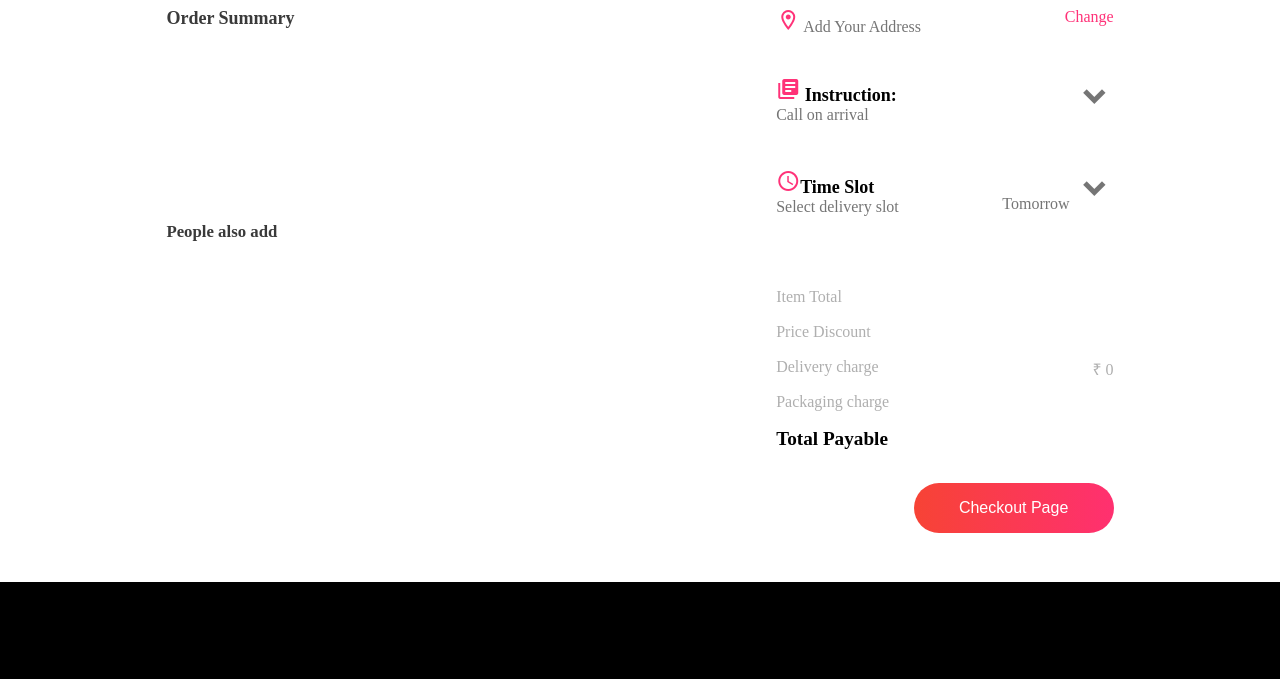
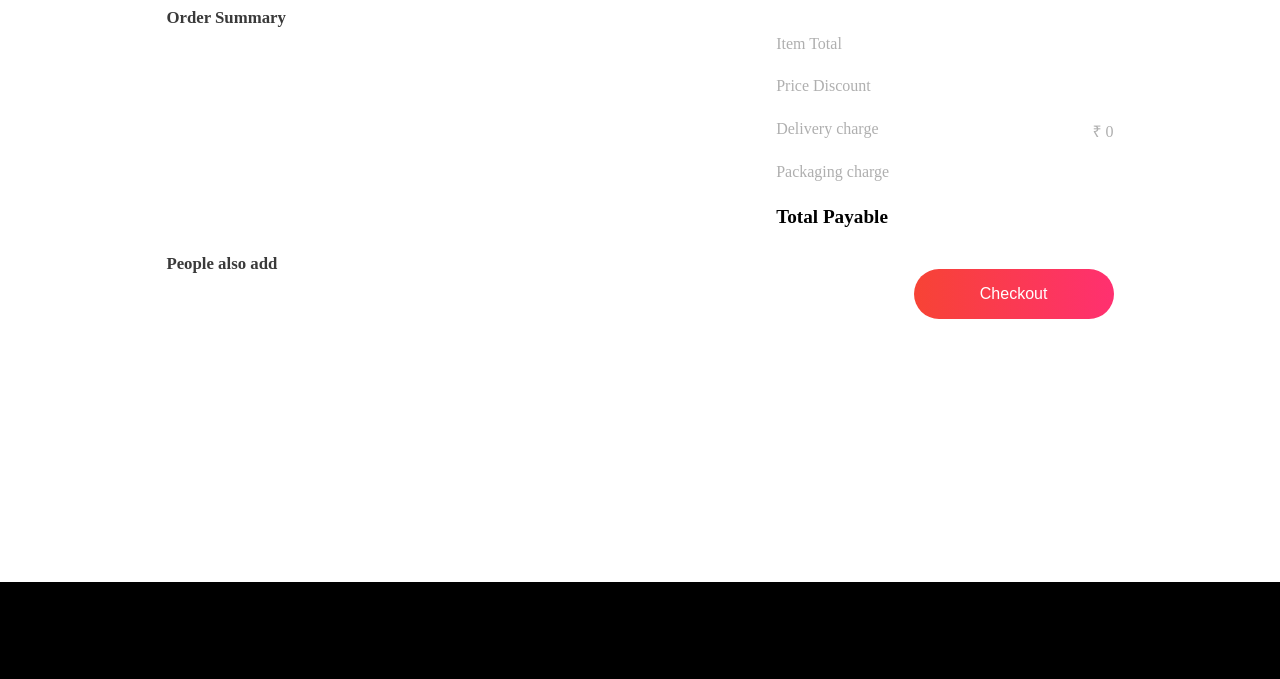
Before and after one commit to zeeshan-nasir/Cult.fit, a website with bundled scripts: page src/views/cart.html in a window 1280 px wide. Shown: the part 78-757 px from the top of the page. Built offline with nearby package versions, Linux system fonts and the light colour scheme; a web font is replaced by a local one.

Commit message:
fixed cart page

```diff
--- a/src/controllers/eat.controller.js
+++ b/src/controllers/eat.controller.js
@@ -7,7 +7,7 @@ const authorise = require("../middlewares/authorise.js");
 const Eat = require("../models/eat.model.js");
 
 
-router.post("", async (req, res) => {
+router.post("", authenticate, async (req, res) => {
     try {
         const eat = await Eat.create(req.body);
         return res.status(200).redirect("http://127.0.0.1:5500/Cult.fit/eat-admin.html");
--- a/src/views/cart.html
+++ b/src/views/cart.html
@@ -9,72 +9,53 @@
     <link rel="shortcut icon" href="https://static.cure.fit/assets/images/favicon-modified.png" type="image/x-icon">
     <link rel="stylesheet" href="styles/navbar.css">
     <link rel="stylesheet" href="styles/footer.css">
-    <link href="//db.onlinewebfonts.com/c/47b83f8dbd3bf93e0df5674b32c6a7e4?family=BrandonTextWeb-Regular"
-        rel="stylesheet" type="text/css" />
     <link rel="stylesheet" href="styles/cart.css">
-    <link rel="stylesheet" href="https://fonts.googleapis.com/icon?family=Material+Icons+Outlined">
-    <link rel="stylesheet" href="https://fonts.googleapis.com/icon?family=Material+Icons">
-
 </head>
 
 <body>
 
-    <p id="cart_count" ></p>
+    <!-- Navbar -->
 
-    <!-- -----------------------------navbar---------------------------- -->
     <div id="navbar" style="position: unset;">
 
     </div>
+    <p id="cart_count"></p>
 
-    <!-- ----------------------------------main container----------------------------- -->
+    <!-- Container -->
 
     <div id="container">
 
-        <!-- -----------left div-------------- -->
+        <!-- Left Div -->
+
         <div id="left">
-            <p style="font-weight: bolder; font-size: 18px; margin-bottom: 1%;">Order Summary</p>
-            <div id="left_up"></div>
-            <p style="margin: 10% 0 3% 0; font-weight: bold">People also add</p>
-            <div id="left_down"></div>
+            <p id="textLeftup">Order Summary</p>
+            <div id="left_up">
+
+            </div>
+            <p id="textLeftdown">People also add</p>
+            <div id="left_down">
+
+            </div>
 
         </div>
 
-        <!-- -------------------right div------------------ -->
+        <!-- Right Div -->
+
         <div id="right">
-            <div id="address">
-                <div><span class="material-icons-outlined" style="color: rgb(255,50,120);">location_on</span> Add Your
-                    Address</div>
-                <div style="color: rgb(255,50,120); cursor: pointer;">Change</div>
-            </div>
-            <div id="instruction">
-                <div>
-                    <div style="font-weight: bolder; font-size: large; color: black;"><span class="material-icons"
-                            style="color: rgb(255,50,120);">library_books</span> Instruction:</div>
-                    <div>Call on arrival</div>
-                </div>
-                <div>
-                    <span class="material-icons"
-                        style="font-size: 40px; font-weight: bold; cursor: pointer;">expand_more</span>
-                </div>
-            </div>
-            <div id="time">
-                <div>
-                    <p style="font-weight: bolder; font-size: large; color: black;"><span
-                            class="material-icons-outlined" style="color: rgb(255,50,120);;">schedule</span>Time Slot
-                    </p>
-                    <p>Select delivery slot</p>
-                </div>
-                <div>Tomorrow <span class="material-icons"
-                        style="font-size: 40px; font-weight: bold; cursor: pointer;">expand_more</span></div>
-            </div>
+
+
             <div id="total_price">
                 <div>
                     <div>Item Total</div>
-                    <div id="str_total"></div>
+                    <div id="str_total">
+
+                    </div>
                 </div>
                 <div>
                     <div>Price Discount</div>
-                    <div id="discount_total"></div>
+                    <div id="discount_total">
+
+                    </div>
                 </div>
                 <div>
                     <div>Delivery charge</div>
@@ -82,23 +63,26 @@
                 </div>
                 <div>
                     <div>Packaging charge</div>
-                    <div id="pack_charge"></div>
+                    <div id="pack_charge">
+
+                    </div>
                 </div>
                 <div>
-                    <div style="color: black; font-size: larger; font-weight: bolder;">Total Payable</div>
-                    <div id="final_total"></div>
+                    <div id="total">Total Payable</div>
+                    <div id="final_total">
+
+                    </div>
                 </div>
                 <div id="right_button">
                     <div></div>
-                    <div><button onclick="window.location.href='checkout.html'">Checkout Page</button></div>
+                    <div id="checkDiv"><button>Checkout</button></div>
                 </div>
             </div>
         </div>
 
     </div>
 
-
-    <!-- --------------------------------footer---------------------------------- -->
+    <!-- Footer -->
 
     <div id="footer">
 
--- a/src/views/scripts/cart.js
+++ b/src/views/scripts/cart.js
@@ -16,6 +16,10 @@ document.getElementById("cart").addEventListener("click", () => {
     window.location.href = "cart.html";
 });
 
+document.getElementById("checkDiv").addEventListener("click", () => {
+    window.location.href = "checkout.html";
+});
+
 function login_counter () {
     let cart_data_1 = JSON.parse(localStorage.getItem("cart_data")) || [];
 
@@ -24,7 +28,8 @@ function login_counter () {
 
 login_counter();
 
-// ------------------------------------start-----------------------
+
+// Data for people also add div
 
 let food_data = [
     { img_url: "https://bit.ly/3LNwF82", name: "Ghar ke Rajma, Aloo Methi & Jeera Pulao", type: "🟢", cal: "824", fibre: "High fibre", price: "89", str_price: "178", des: "What’s better than a rice bowl? A rajma rice bowl! Indulge in the wholesomeness and happiness of the all-appreciated rajma that’s served with our aloo-methi and ghee-ful jeera pulao in this rice bowl.", allergen: "Allergen information: Gluten, egg, soy, vinegar, nutmeg, dairy." },
@@ -80,6 +85,7 @@ let total_price = () => {
     })
 }
 
+// Total div
 
 let discount_total = cart_data.reduce((a, b) => {
     return (+a + +b.price);
@@ -145,4 +151,5 @@ let display_data = () => {
         document.getElementById('left_down').append(div);
     })
 }
+
 display_data();
--- a/src/views/styles/cart.css
+++ b/src/views/styles/cart.css
@@ -14,7 +14,6 @@
 }
 
 #container {
-  /* border: solid; */
   width: 80%;
   height: 600px;
   margin: auto;
@@ -25,26 +24,38 @@
 }
 
 #left {
-  /* border: solid red; */
   width: 55%;
   height: 60%;
-  /* position: sticky; */
-  /* top: 60px; */
   color: rgb(58, 58, 58);
 }
 
 #right {
-  /* border: solid; */
   width: 40%;
   height: 100%;
   cursor: default;
 }
 
+#textLeftup {
+  font-weight: bold;
+  font-size: 22px;
+  margin-bottom: 1%;
+}
+
+#total {
+  color: black;
+  font-size: larger;
+  font-weight: bolder;
+}
+
+#textLeftdown {
+  margin: 10% 0 3% 0;
+  font-weight: bold;
+}
+
 #left_up {
-  /* border: 1px solid rgba(199, 199, 199, 0.945); */
   border-radius: 13px;
   width: 100%;
-  height: 40%;
+  height: 50%;
   overflow: scroll;
   padding: 3%;
   font-size: 20px;
@@ -93,21 +104,17 @@
 }
 
 #left_down {
-  /* border: solid red; */
-  /* background-color: rgb(238, 238, 238); */
-  width: 100%;
-  height: 40%;
-  display: grid;
-  grid-auto-flow: column;
-  grid-auto-columns: 60%;
+  width: 90%;
+  height: 50%;
+  display: flex;
+  flex-direction: column;
   overflow-x: scroll;
   overscroll-behavior-inline: contain;
   gap: 15px;
-  cursor: default;
+  cursor: pointer;
 }
 
 #left_down > div {
-  /* border: solid yellow; */
   border-radius: 10px;
   display: flex;
   width: 100%;
@@ -118,7 +125,6 @@
 }
 
 #left_down > div > div {
-  /* border: solid blue; */
   width: 50%;
   height: 100%;
   object-fit: fill;
@@ -145,21 +151,20 @@
 }
 
 #address {
-  /* border: yellow solid; */
   display: flex;
   justify-content: space-between;
   height: 10%;
   width: 100%;
 }
+
 #instruction {
-  /* border: yellow solid; */
   display: flex;
   justify-content: space-between;
   height: 15%;
   width: 100%;
 }
+
 #time {
-  /* border: yellow solid; */
   display: flex;
   justify-content: space-between;
   height: 15%;
@@ -167,7 +172,6 @@
 }
 
 #total_price {
-  /* border: solid; */
   width: 100%;
   height: 60%;
   margin-top: 8%;
@@ -175,7 +179,6 @@
 }
 
 #total_price > div {
-  /* border: solid; */
   display: flex;
   justify-content: space-between;
   height: 13%;
--- a/src/views/styles/eat.css
+++ b/src/views/styles/eat.css
@@ -77,6 +77,7 @@
 
 #menu_box {
   margin-top: 20px;
+  margin-bottom: 20px;
 }
 
 #menu_head {
```
Also changed, not shown: src/views/styles/eatAdmin.css (+10 -15 lines), README.md (renamed from src/views/README.md).
